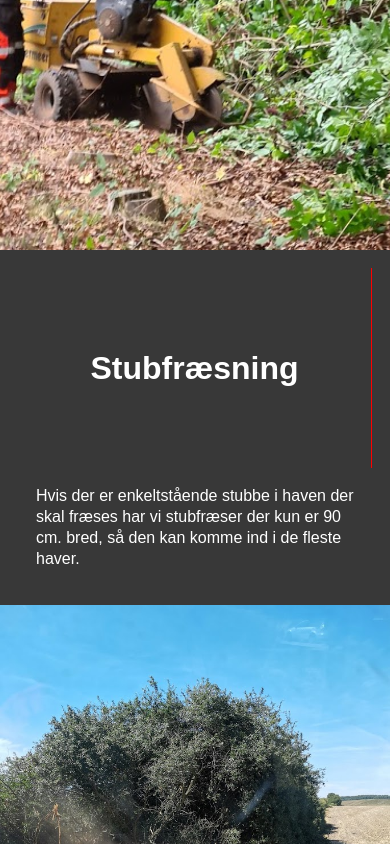
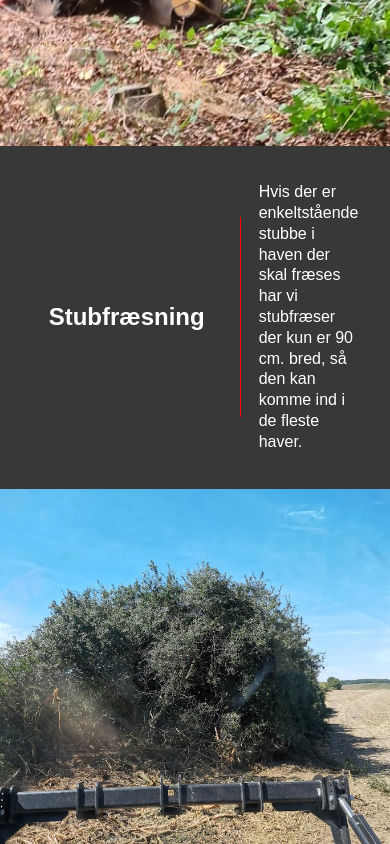
Before and after one commit to OliCx/Bor-d-Entreprise, a React (Create React App) app: page /services in a window 390 px wide. Shown: the part 1156-2000 px from the top of the page. Built offline with nearby package versions, Linux system fonts and the light colour scheme.

Commit message:
more responsive fixes

```diff
--- a/src/Css/Services.css
+++ b/src/Css/Services.css
@@ -605,14 +605,24 @@
         margin-top: 00px;
     }
 
-    .content--text {
+    .ud-container {
         width: 100%;
     }
     .mobile {
-        display: block;
+        display: flex;
     }
 
     .desktop {
         display: none;
     }
 }
+
+@media screen and (max-width: 600px) {
+    .content--title--right {
+        font-size: 24px;
+    }
+
+    .content--title--left {
+        font-size: 24px;
+    }
+}
--- a/src/Pages/Services.js
+++ b/src/Pages/Services.js
@@ -35,7 +35,7 @@ const Services = (props) => {
                             className='orson--img'
                         />
                     </div>
-                    <div className='content--text'>
+                    <div className='content--text ud-container'>
                         <Link
                             to='/beskaring'
                             className='content--title--left nav--link1 '
@@ -78,7 +78,7 @@ const Services = (props) => {
                             className='orson--img5'
                         />
                     </div>
-                    <div className='content--text mobile'>
+                    <div className='content--text ud-container mobile'>
                         <Link
                             to='/stubfrasning'
                             className='content--title--left nav--link1'
@@ -113,7 +113,7 @@ Gravemaskiner fra 8 ton og op lejes ikke ud uden fører.
                             className='orson--img3'
                         />
                     </div>
-                    <div className='content--text'>
+                    <div className='content--text ud-container'>
                         <Link
                             to='/grenknusning'
                             className='content--title--left nav--link1'
@@ -128,7 +128,7 @@ Gravemaskiner fra 8 ton og op lejes ikke ud uden fører.
                     </div>
                 </div>
                 <div className='content--row'>
-                    <div className='content--text desktop'>
+                    <div className='content--text  desktop'>
                         <p className='content--text'>
                             Vi har gravemaskiner til udlejning fra 1.5 til 30
                             Ton. På bælter Gravemaskiner på hjul op til 15 Ton.
@@ -158,7 +158,13 @@ Gravemaskiner fra 8 ton og op lejes ikke ud uden fører.
                             className='orson--img3'
                         />
                     </div>
-                    <div className='content--text mobile'>
+                    <div className='content--text ud-container mobile'>
+                        <Link
+                            to='/maskinudlejning'
+                            className='content--title--left nav--link1'
+                        >
+                            Maskinudlejning
+                        </Link>
                         <p className='content--text'>
                             Vi har gravemaskiner til udlejning fra 1.5 til 30
                             Ton. På bælter Gravemaskiner på hjul op til 15 Ton.
@@ -166,12 +172,6 @@ Gravemaskiner fra 8 ton og op lejes ikke ud uden fører.
                             større maskiner. Gravemaskiner fra 8 ton og op lejes
                             ikke ud uden fører.
                         </p>
-                        <Link
-                            to='/maskinudlejning'
-                            className='content--title--right nav--link1'
-                        >
-                            Maskinudlejning
-                        </Link>
                     </div>
                 </div>
                 <div className='content--row'>
@@ -182,7 +182,7 @@ Gravemaskiner fra 8 ton og op lejes ikke ud uden fører.
                             className='orson--img2'
                         />
                     </div>
-                    <div className='content--text'>
+                    <div className='content--text ud-container'>
                         <Link
                             to='/rodfrasning'
                             className='content--title--left nav--link1'
```
